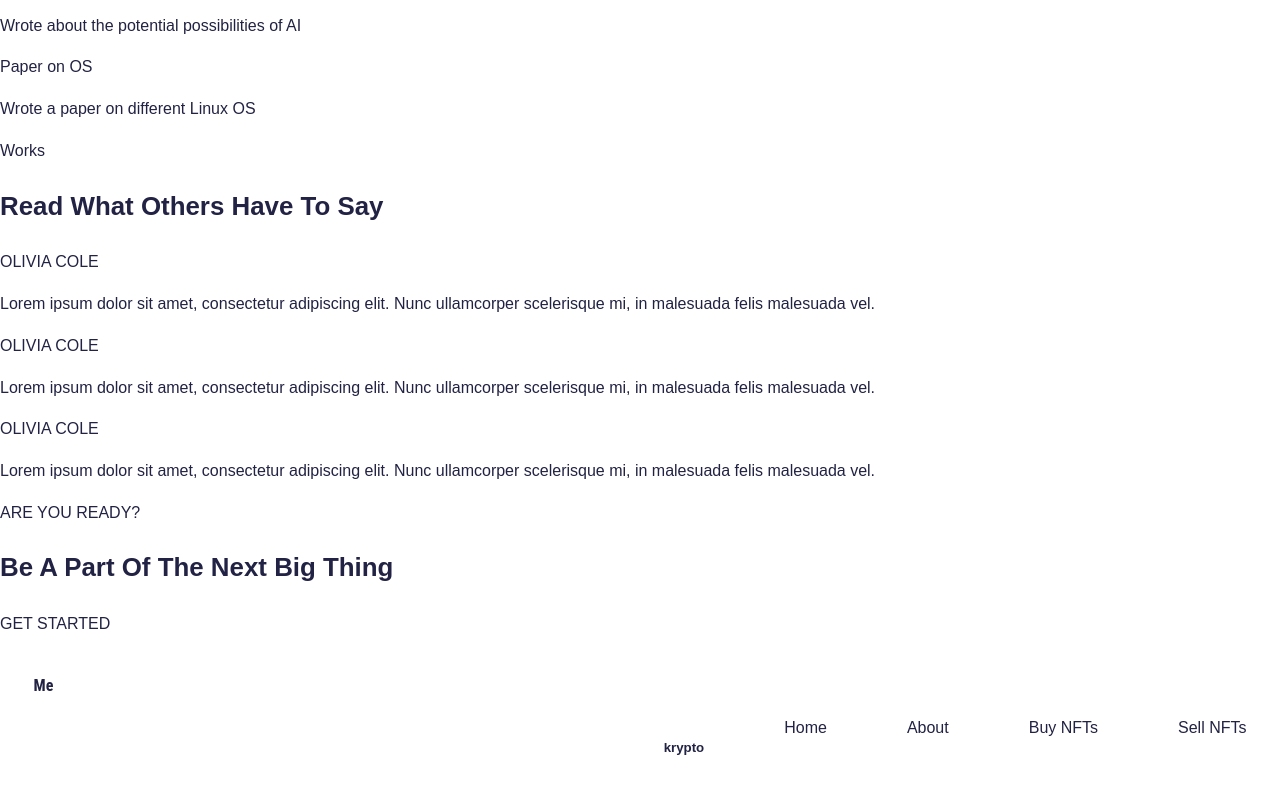
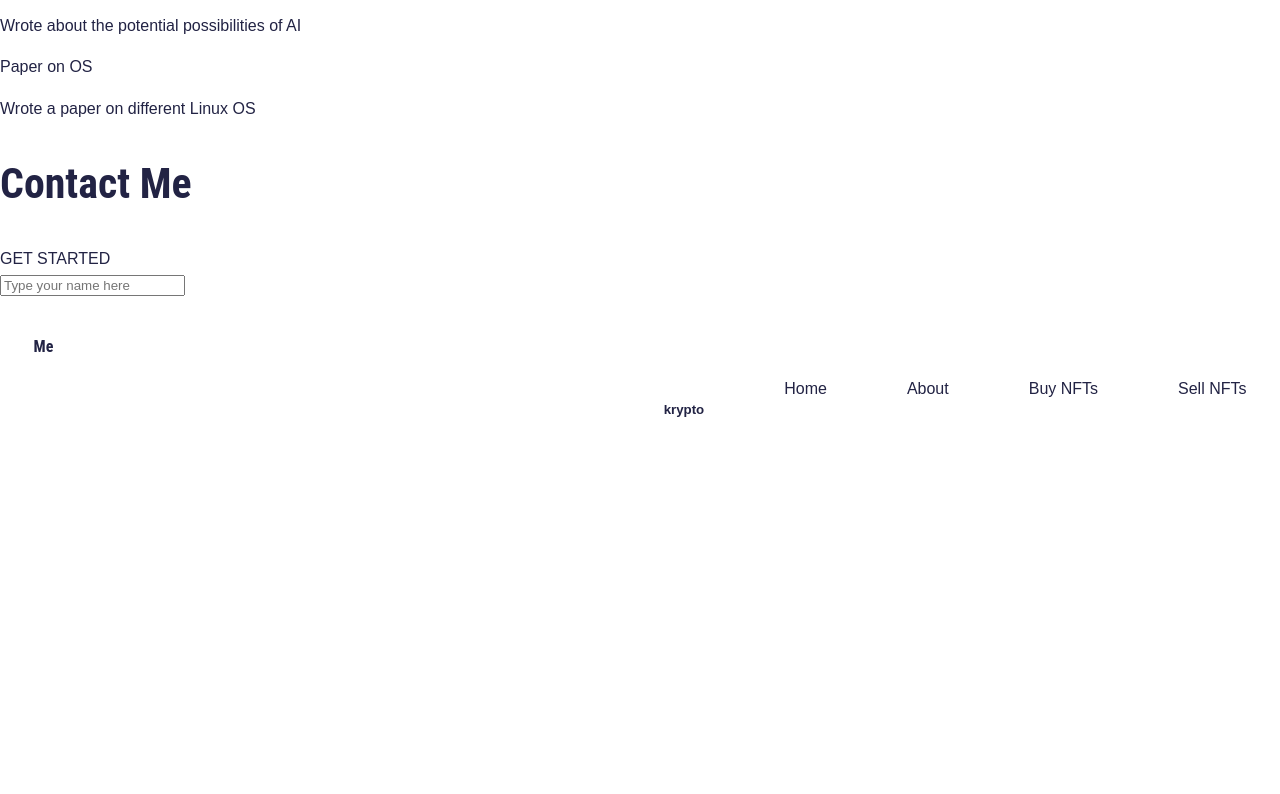
Before and after one commit to tomasGonz67/webdev1project, a website: page docs/index.html in a window 1280 px wide. Shown: the part 955-1749 px from the top of the page. After the commit the page ends 1434 px from the top, so only its background shows below. Drawn offline with Linux system fonts and the light colour scheme.

Commit message:
fixed contact me page

```diff
--- a/docs/index.html
+++ b/docs/index.html
@@ -96,39 +96,11 @@
         </div>
     </div>
 
-        <div class="My Works">
-            <p> Works</p>
-            <h2><b>Read What Others Have To Say</b></h2>
-            <div class="testPictures">
-                <div class="testPfp">
-                    <div class="circle"></div>
-                    <p class="sub-text">OLIVIA COLE</p>
-                    <p class="bod">Lorem ipsum dolor sit amet, consectetur adipiscing elit. Nunc ullamcorper scelerisque mi, in malesuada felis malesuada vel.  </p>
-                </div>
-
-                <div class="testPfp">
-                    <div class="circle"></div>
-                    <p class="sub-text">OLIVIA COLE</p>
-                    <p class="bod">Lorem ipsum dolor sit amet, consectetur adipiscing elit. Nunc ullamcorper scelerisque mi, in malesuada felis malesuada vel.  </p>
-                </div>
-
-                <div class="testPfp">
-                    <div class="circle"></div>
-                    <p class="sub-text">OLIVIA COLE</p>
-                    <p class="bod">Lorem ipsum dolor sit amet, consectetur adipiscing elit. Nunc ullamcorper scelerisque mi, in malesuada felis malesuada vel.  </p>
-                </div>
-
-
-            </div>
-        </div>
 
         <div class="ContactMe">
-            <p>ARE YOU READY?</p>
-            <h2>Be A Part Of The Next Big Thing</h2>
+            <h1>Contact Me</h1>
             <div class="blackButton">GET STARTED</div>
-            <div class="outterBttn">
-
-            </div>
+            <input type="text" id="textbox" name="textbox" placeholder="Type your name here">
         </div>
 
         <footer>
```
